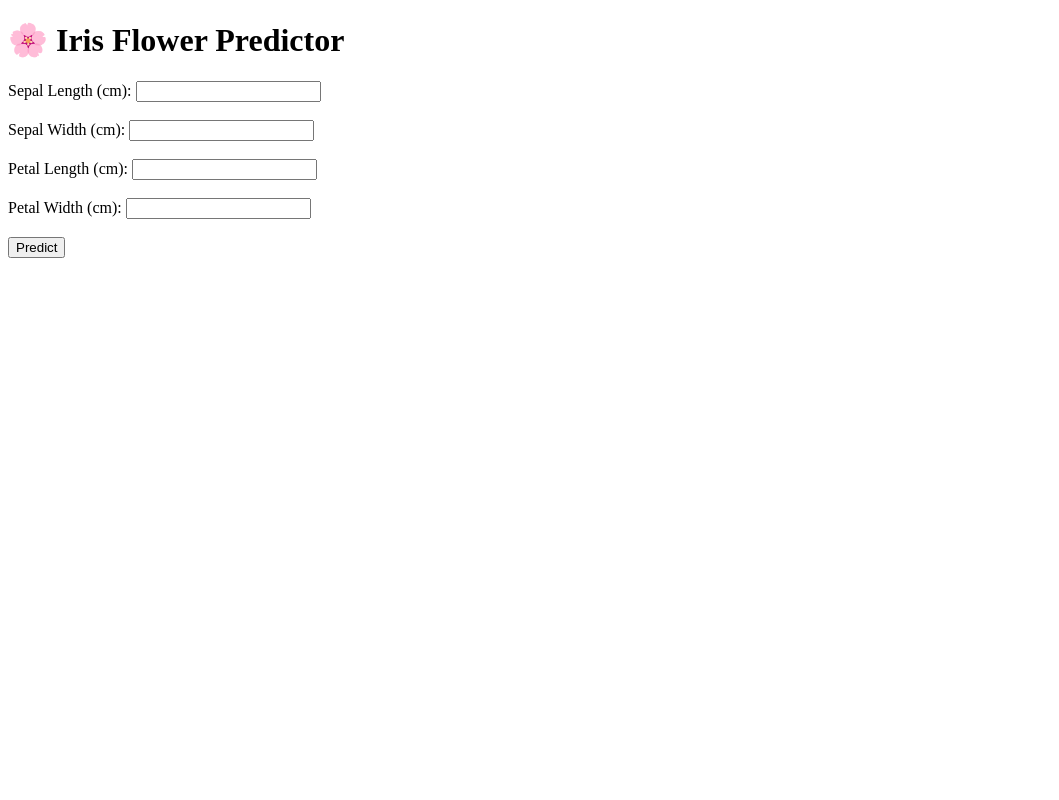
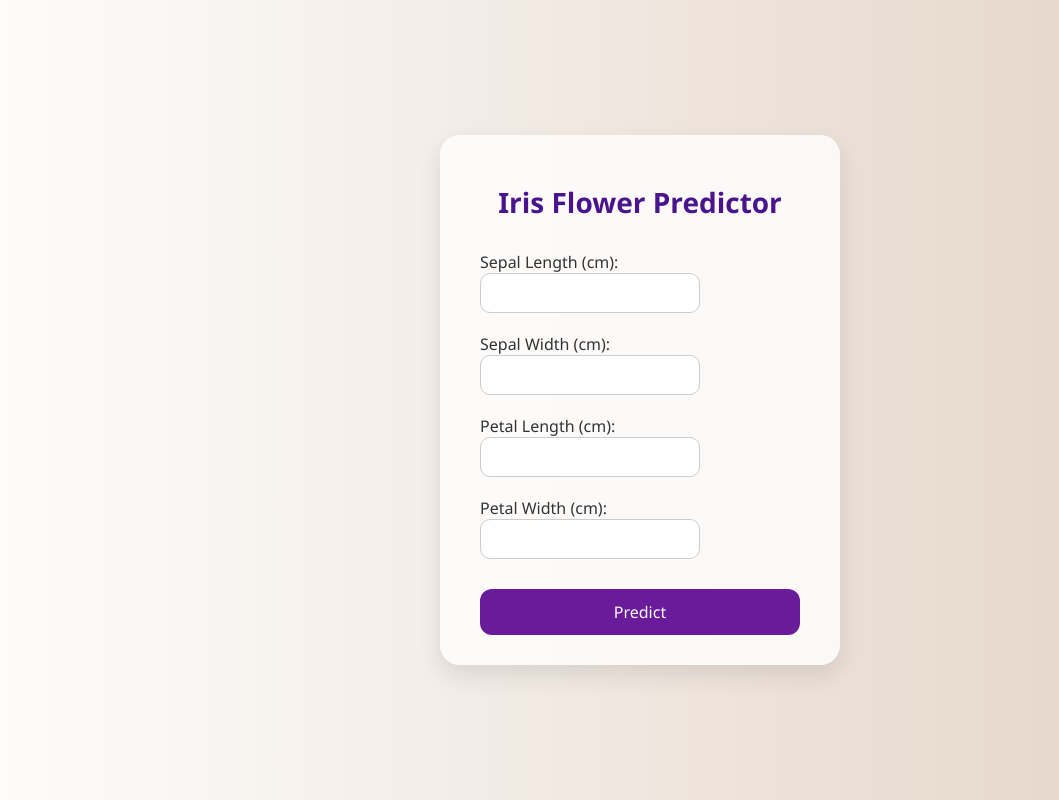
Before and after one commit to UmeshSamartapu/Iris_Flower_Predictor, a FastAPI app: page / in a window 1280 px wide. Shown: the whole page, without its empty margins (0-1059 px from the left). Run offline with FastAPI, Linux system fonts and the light colour scheme; parts of the project's set-up code (start-up, migrations or seed data) failed here and were passed over.

Commit message:
3nd commit

```diff
--- a/templates/index.html
+++ b/templates/index.html
@@ -1,20 +1,122 @@
 <!DOCTYPE html>
-<html>
+<html lang="en">
 <head>
+    <meta charset="UTF-8">
     <title>Iris Flower Predictor</title>
+    <meta name="viewport" content="width=device-width, initial-scale=1.0">
+    <style>
+        * {
+            box-sizing: border-box;
+            font-family: 'Segoe UI', Tahoma, Geneva, Verdana, sans-serif;
+        }
+
+        body {
+            background: linear-gradient(to right, #fdfcfb, #e2d1c3);
+            margin: 0;
+            padding: 0;
+            display: flex;
+            justify-content: center;
+            align-items: center;
+            height: 100vh;
+        }
+
+        .container {
+            background-color: #ffffffcc;
+            padding: 30px 40px;
+            border-radius: 20px;
+            box-shadow: 0 10px 25px rgba(0, 0, 0, 0.1);
+            max-width: 400px;
+            width: 100%;
+            text-align: center;
+        }
+
+        h1 {
+            margin-bottom: 20px;
+            font-size: 28px;
+            color: #4A148C;
+        }
+
+        form {
+            display: flex;
+            flex-direction: column;
+        }
+
+        label {
+            margin: 10px 0;
+            text-align: left;
+            font-weight: 500;
+            color: #333;
+        }
+
+        input[type="number"] {
+            padding: 10px;
+            border: 1px solid #ccc;
+            border-radius: 10px;
+            outline: none;
+            transition: border-color 0.3s ease;
+        }
+
+        input[type="number"]:focus {
+            border-color: #4A148C;
+        }
+
+        button {
+            margin-top: 20px;
+            padding: 12px;
+            background-color: #6a1b9a;
+            color: white;
+            font-size: 16px;
+            border: none;
+            border-radius: 12px;
+            cursor: pointer;
+            transition: background-color 0.3s ease, transform 0.2s ease;
+        }
+
+        button:hover {
+            background-color: #4a148c;
+            transform: scale(1.05);
+        }
+
+        h2 {
+            margin-top: 20px;
+            color: #2E7D32;
+            font-weight: 600;
+        }
+
+        /* Responsive */
+        @media (max-width: 480px) {
+            .container {
+                padding: 20px;
+                border-radius: 15px;
+            }
+            h1 {
+                font-size: 24px;
+            }
+        }
+    </style>
 </head>
 <body>
-    <h1>🌸 Iris Flower Predictor</h1>
+    <div class="container">
+        <h1>Iris Flower Predictor</h1>
         <form action="/predict" method="post">
-        <label>Sepal Length (cm): <input type="number" step="any" name="f1" required></label><br><br>
-        <label>Sepal Width (cm): <input type="number" step="any" name="f2" required></label><br><br>
-        <label>Petal Length (cm): <input type="number" step="any" name="f3" required></label><br><br>
-        <label>Petal Width (cm): <input type="number" step="any" name="f4" required></label><br><br>
+            <label>Sepal Length (cm):
+                <input type="number" step="any" name="f1" required>
+            </label>
+            <label>Sepal Width (cm):
+                <input type="number" step="any" name="f2" required>
+            </label>
+            <label>Petal Length (cm):
+                <input type="number" step="any" name="f3" required>
+            </label>
+            <label>Petal Width (cm):
+                <input type="number" step="any" name="f4" required>
+            </label>
             <button type="submit">Predict</button>
         </form>
 
         {% if result %}
             <h2>{{ result }}</h2>
         {% endif %}
+    </div>
 </body>
 </html>
```
Lines whose indentation alone changed are shown as unchanged.
